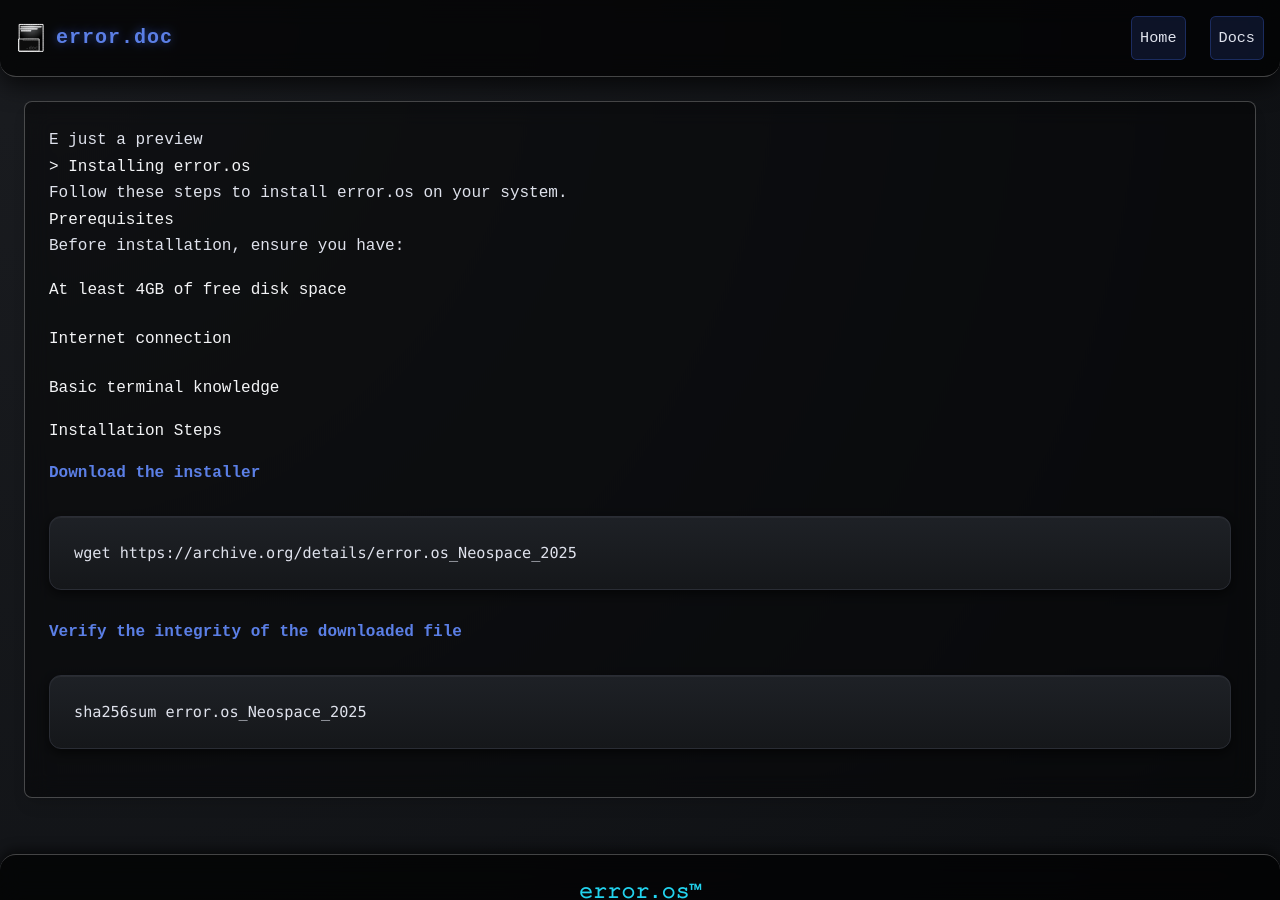
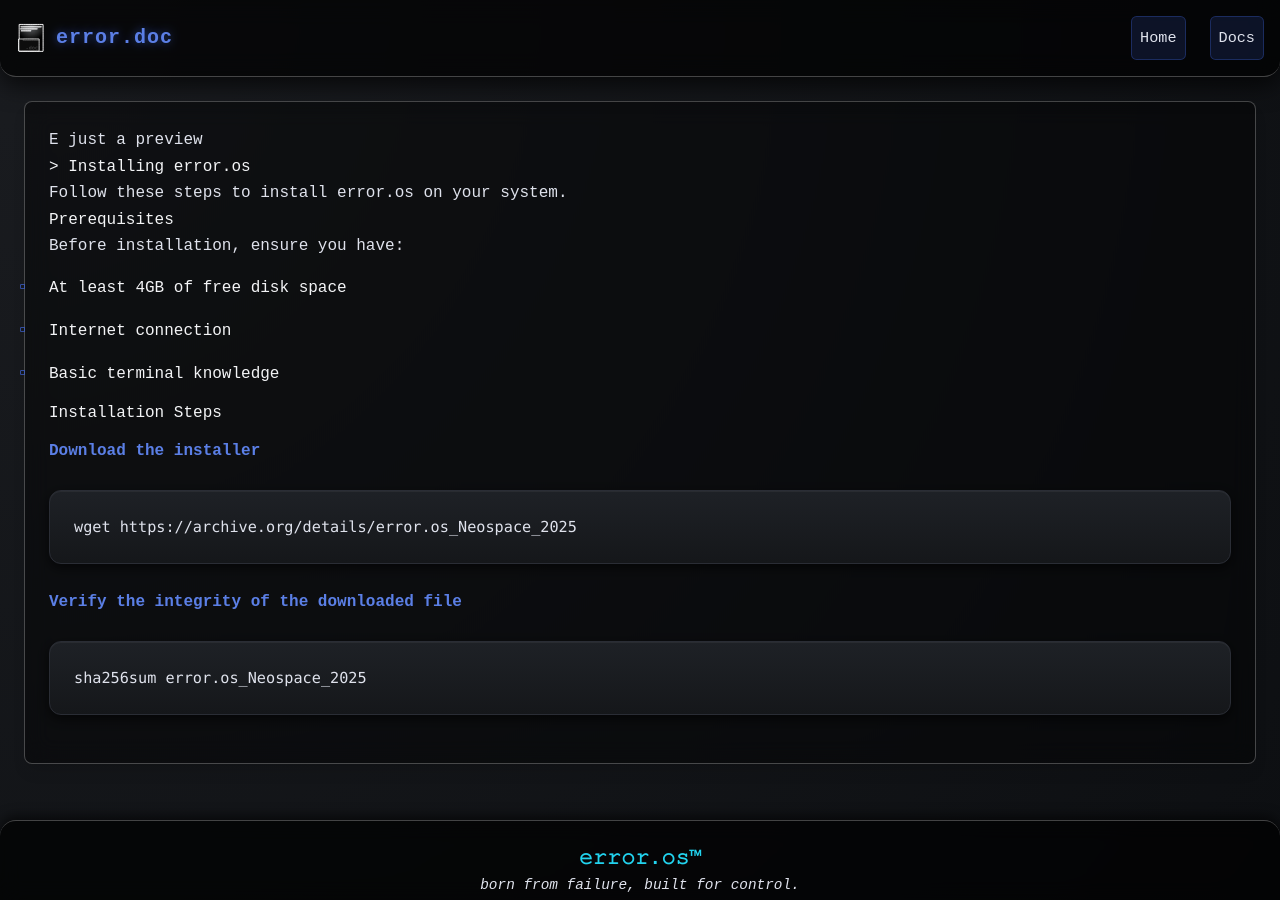
Before and after one commit to zynomon/error.doc, a Jekyll site: the page built from docs/000/index.md, in a window 1280 px wide and 900 px high. Built offline with Jekyll 4.4.1, drawn with Linux system fonts in a browser that asks for light colours; nearby versions of some CDN libraries.

Commit message:
okay enough grinding

```diff
--- a/assets/css/style.css
+++ b/assets/css/style.css
@@ -355,50 +355,45 @@
     margin: 1.5rem 0;
     padding-left: 2.5rem;
     line-height: 1.8;
+    list-style-position: outside;
+}
+
+li {
+    margin: 0.75rem 0;
+    padding: 0;
 }
 
 ul {
-    list-style-type: disc;
+    list-style-type: none;
 }
 
-ul::marker {
-    color: var(--accent-primary) !important;
-    font-size: 1.1em !important;
-}
-
-ul ul {
-    list-style-type: circle;
-    padding-left: 2rem;
-}
-
-ul ul ul {
-    list-style-type: square;
-    padding-left: 1.75rem;
+ul > li::marker {
+    content: "▫  ";
+    color: var(--accent-primary);
+    font-size: 1.1em;
 }
 
 ol {
     list-style-type: decimal;
-    padding-left: 2.5rem;
 }
 
-ol::marker {
-    color: var(--accent-bright) !important;
-    font-weight: 600 !important;
+ol > li::marker {
+    font-family: "OCR A Std", "OCR A", monospace;
+    color: var(--accent-bright);
+    font-weight: 600;
+}
+
+ul ul,
+ol ol {
+    padding-left: 2rem;
 }
 
 ol ol {
     list-style-type: lower-alpha;
-    padding-left: 2rem;
 }
 
 ol ol ol {
     list-style-type: lower-roman;
-    padding-left: 1.75rem;
-}
-
-li {
-    margin: 0.75rem 0;
-    padding: 0.25rem 0;
 }
 
 ul.task-list,
@@ -406,6 +401,13 @@
     list-style: none;
     padding-left: 0;
 }
+
+ul.task-list li,
+.task-list li {
+    position: relative;
+    padding-left: 2rem;
+}
+
 ul.task-list li::before {
     content: "☐";
     position: absolute;
@@ -416,99 +418,73 @@
 }
 
 ul.task-list li:has(input[type="checkbox"]:checked)::before {
-    content: "🗹" !important;
-    color: var(--accent-primary) !important;
-}
-
-ul.task-list li,
-.task-list li {
-    position: relative;
-    padding-left: 2rem;
+    content: "🗹";
+    color: var(--accent-primary);
 }
 
 :root {
-    --dl-header-bg: #828282;
-    --dl-border: rgba(255, 255, 255, 0.14);
-    --dl-bg: rgba(255, 255, 255, 0.14);
-    --dl-separator: rgba(255, 255, 255, 0.1);
-    --dl-radius: 0.6rem;
+    --dl-label: var(--accent-primary);
+    --dl-text: var(--fg-primary);
+    --dl-gap: 0.5rem;
 }
 
 dl {
-    margin: 2.5rem 0;
+    margin: 1.25rem 0;
     padding: 0;
 }
 
 dt {
-    background: var(--dl-header-bg);
-    color: #fff;
+    display: inline;
 
-    margin: 2rem 0 0;
-    padding: 0.75rem 1.25rem;
+    font-family: "OCR A Std", "OCR A", monospace;
+    font-size: 0.8rem;
+    font-weight: 600;
+    letter-spacing: 0.14em;
+    text-transform: uppercase;
 
-    font-family: "OCR A Std", monospace;
-    font-size: 0.95rem;
-    font-weight: 700;
-    line-height: 1.4;
+    color: var(--dl-label);
+    background: none;
+    padding: 0;
+    margin: 0;
+}
 
-    border-radius: var(--dl-radius) var(--dl-radius) 0 0;
+dt::after {
+    content: " : ";
+    opacity: 0.65;
 }
 
 dd {
-    position: relative;
+    display: inline;
 
-    margin: 0 0 1.75rem 1rem;
-    padding: 1rem 1.25rem 1rem 2.5rem;
+    font-family:
+        system-ui,
+        -apple-system,
+        BlinkMacSystemFont,
+        sans-serif;
+    font-size: 0.95rem;
+    line-height: 1.6;
 
-    background: var(--dl-bg);
-    border: 1px solid var(--dl-border);
-    border-top: none;
+    color: var(--dl-text);
 
-    border-radius: 0 0 var(--dl-radius) var(--dl-radius);
+    background: none;
+    border: none;
+    padding: 0;
+    margin: 0;
 }
 
-dd::before {
+dd::after {
     content: "";
-    position: absolute;
-    left: 0.75rem;
-    top: 1rem;
-    bottom: 1rem;
-
-    width: 2px;
-    background: rgba(255, 255, 255, 0.15);
-    border-radius: 1px;
-}
-
-dd > * {
-    position: relative;
-    z-index: 1;
-}
-
-dt:not(:first-of-type) {
-    position: relative;
-}
-
-dt:not(:first-of-type)::before {
-    content: "";
-    position: absolute;
-    top: -1rem;
-    left: 0;
-    right: 0;
-
-    height: 1px;
-    background: var(--dl-separator);
+    display: block;
+    margin-bottom: 0.4rem;
 }
 
 @media (max-width: 768px) {
     dt {
-        padding: 0.65rem 1rem;
-        font-size: 0.95rem;
-        margin: 1.25rem 0 0.25rem 0;
+        font-size: 0.75rem;
     }
 
     dd {
-        margin: 0 0 1.25rem 0.75rem;
-        padding: 0.875rem 1rem 0.875rem 2.25rem;
+        font-size: 0.9rem;
     }
 }
 
@@ -1054,11 +1030,6 @@
         padding: 0.75rem;
     }
 
-    ul,
-    ol {
-        padding-left: 1.5rem;
-    }
-
     blockquote {
         padding: 1rem;
     }
```
